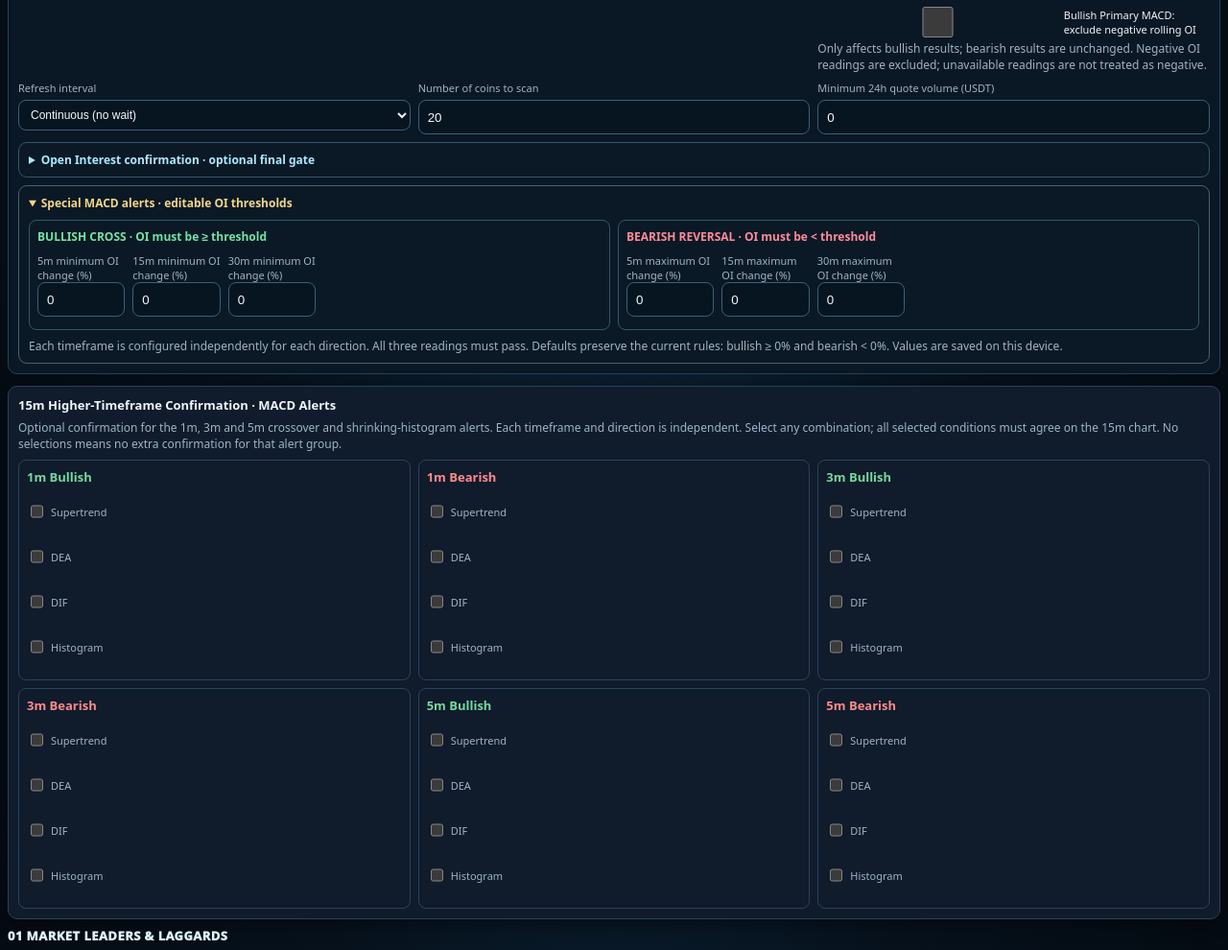
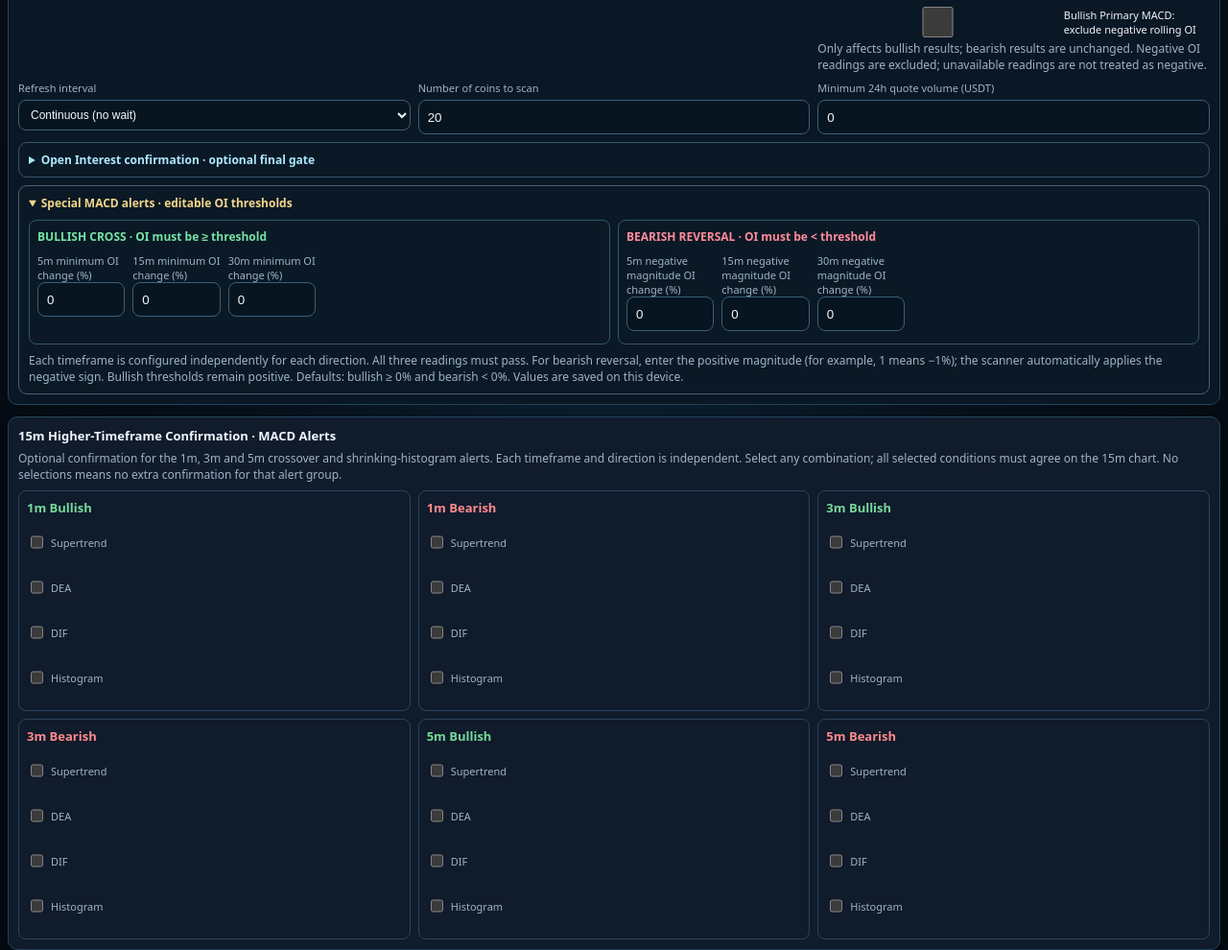
Before and after one commit to kingddenton/binance-macd-enhanced-scanner, a plain HTML site: page test-preview/candle-monitor-2.html in a window 1280 px wide. Shown: the part 759-1749 px from the top of the page at 96% size. Drawn offline with Linux system fonts and the light colour scheme.

Commit message:
Treat bearish OI thresholds as negative automatically

```diff
--- a/test-preview/candle-monitor-2.html
+++ b/test-preview/candle-monitor-2.html
@@ -493,7 +493,7 @@ function specialMacdOiGatePasses(symbol,side){
  const periods=["5m","15m","30m"],values=changes?periods.map(tf=>Number(changes[tf])):[NaN,NaN,NaN];
  const thresholds=periods.map(tf=>Number($("specialOi"+(side==="bull"?"Bull":"Bear")+tf+"Threshold")?.value));
  const ready=age<=60000&&values.every(Number.isFinite)&&thresholds.every(Number.isFinite);
- const pass=ready&&values.every((value,index)=>side==="bull"?value>=thresholds[index]:value<thresholds[index]);
+ const pass=ready&&values.every((value,index)=>side==="bull"?value>=thresholds[index]:value< -Math.abs(thresholds[index]));
  if(!pass){
   if(!ready)loadSpecialCrossMonitorOi(symbol);
   const status=$("specialMacdStatus");
@@ -2309,8 +2309,8 @@ html,body{min-height:100%;}body{padding:8px!important}
  const panel=document.createElement("details");
  panel.id="specialOiThresholdPanel";
  panel.open=true;
- const makeSide=(side,title)=>'<div class="special-oi-side"><strong style="color:'+(side==="Bull"?"#76e3a4":"#ff8b9b")+'">'+title+'</strong><div class="special-oi-grid">'+["5m","15m","30m"].map(tf=>'<label>'+tf+' '+(side==="Bull"?"minimum":"maximum")+' OI change (%)<input type="number" step="0.1" id="specialOi'+side+tf+'Threshold" value="0"></label>').join("")+'</div></div>';
- panel.innerHTML='<summary>Special MACD alerts · editable OI thresholds</summary><div class="special-oi-grid">'+makeSide("Bull","BULLISH CROSS · OI must be ≥ threshold")+makeSide("Bear","BEARISH REVERSAL · OI must be < threshold")+'</div><div class="small" style="margin-top:8px">Each timeframe is configured independently for each direction. All three readings must pass. Defaults preserve the current rules: bullish ≥ 0% and bearish < 0%. Values are saved on this device.</div>';
+ const makeSide=(side,title)=>'<div class="special-oi-side"><strong style="color:'+(side==="Bull"?"#76e3a4":"#ff8b9b")+'">'+title+'</strong><div class="special-oi-grid">'+["5m","15m","30m"].map(tf=>'<label>'+tf+' '+(side==="Bull"?"minimum":"negative magnitude")+' OI change (%)<input type="number" step="0.1" min="0" id="specialOi'+side+tf+'Threshold" value="0"></label>').join("")+'</div></div>';
+ panel.innerHTML='<summary>Special MACD alerts · editable OI thresholds</summary><div class="special-oi-grid">'+makeSide("Bull","BULLISH CROSS · OI must be ≥ threshold")+makeSide("Bear","BEARISH REVERSAL · OI must be < threshold")+'</div><div class="small" style="margin-top:8px">Each timeframe is configured independently for each direction. All three readings must pass. For bearish reversal, enter the positive magnitude (for example, 1 means −1%); the scanner automatically applies the negative sign. Bullish thresholds remain positive. Defaults: bullish ≥ 0% and bearish < 0%. Values are saved on this device.</div>';
  controls.appendChild(panel);
  ["Bull","Bear"].forEach(side=>["5m","15m","30m"].forEach(tf=>{
   const id="specialOi"+side+tf+"Threshold",el=document.getElementById(id),key="specialMacd_"+id,saved=localStorage.getItem(key);
```
